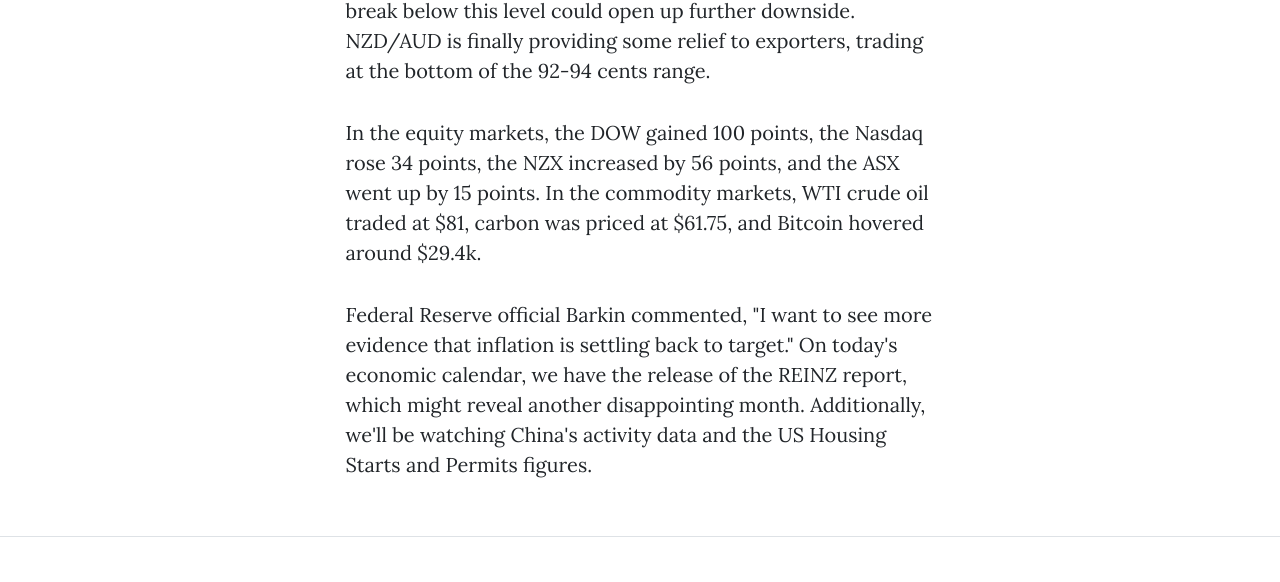
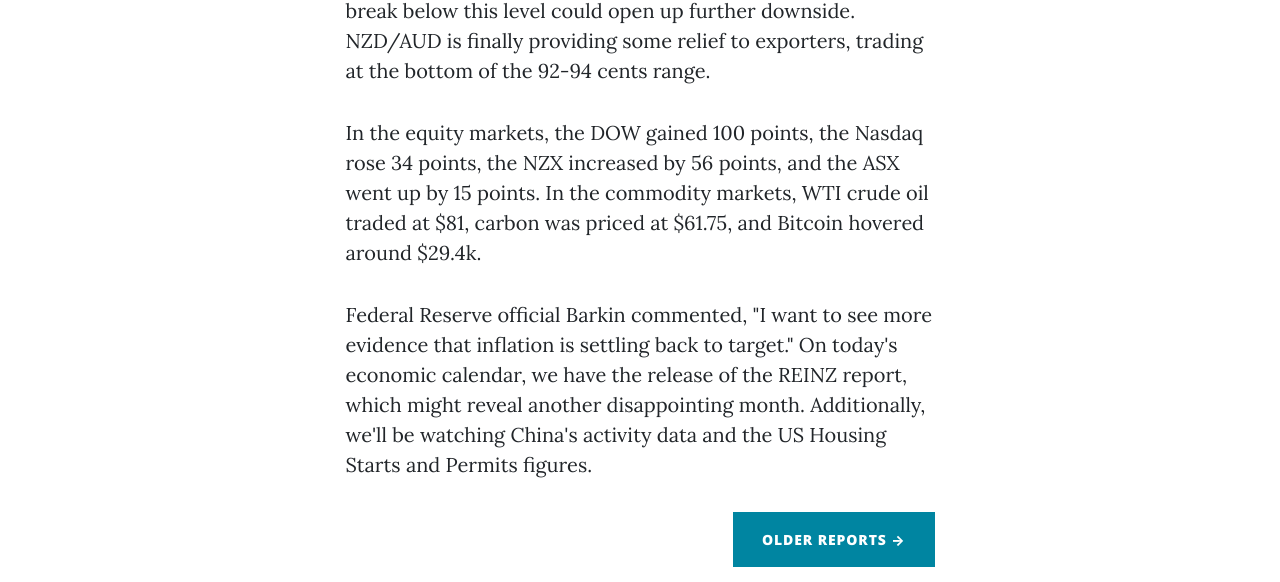
Before and after one commit to bsquaredgroup/test, a plain HTML site: page post.html in a window 1280 px wide. Shown: the part 1683-2265 px from the top of the page. Drawn offline with nearby package versions, Linux system fonts and the light colour scheme.

Commit message:
Update post.html

```diff
--- a/post.html
+++ b/post.html
@@ -63,6 +63,8 @@
                         <p>The New Zealand economy seems to be sinking faster, with ASB Bank predicting a 2% GDP contraction. It remains unclear whether this decline is driving the Kiwi currency's underperformance or if the current account deficit is finally taking its toll. The 200-day moving average sits at 0.6160, and a break below this level could open up further downside. NZD/AUD is finally providing some relief to exporters, trading at the bottom of the 92-94 cents range.</p>
                         <p>In the equity markets, the DOW gained 100 points, the Nasdaq rose 34 points, the NZX increased by 56 points, and the ASX went up by 15 points. In the commodity markets, WTI crude oil traded at $81, carbon was priced at $61.75, and Bitcoin hovered around $29.4k.</p>
                         <p>Federal Reserve official Barkin commented, "I want to see more evidence that inflation is settling back to target." On today's economic calendar, we have the release of the REINZ report, which might reveal another disappointing month. Additionally, we'll be watching China's activity data and the US Housing Starts and Permits figures.</p>
+                        <!-- Older Posts Button-->
+                        <div class="d-flex justify-content-end mb-4"><a class="btn btn-primary text-uppercase" href="contact.html">Older Reports →</a></div>
                     </div>
                 </div>
             </div>
```
